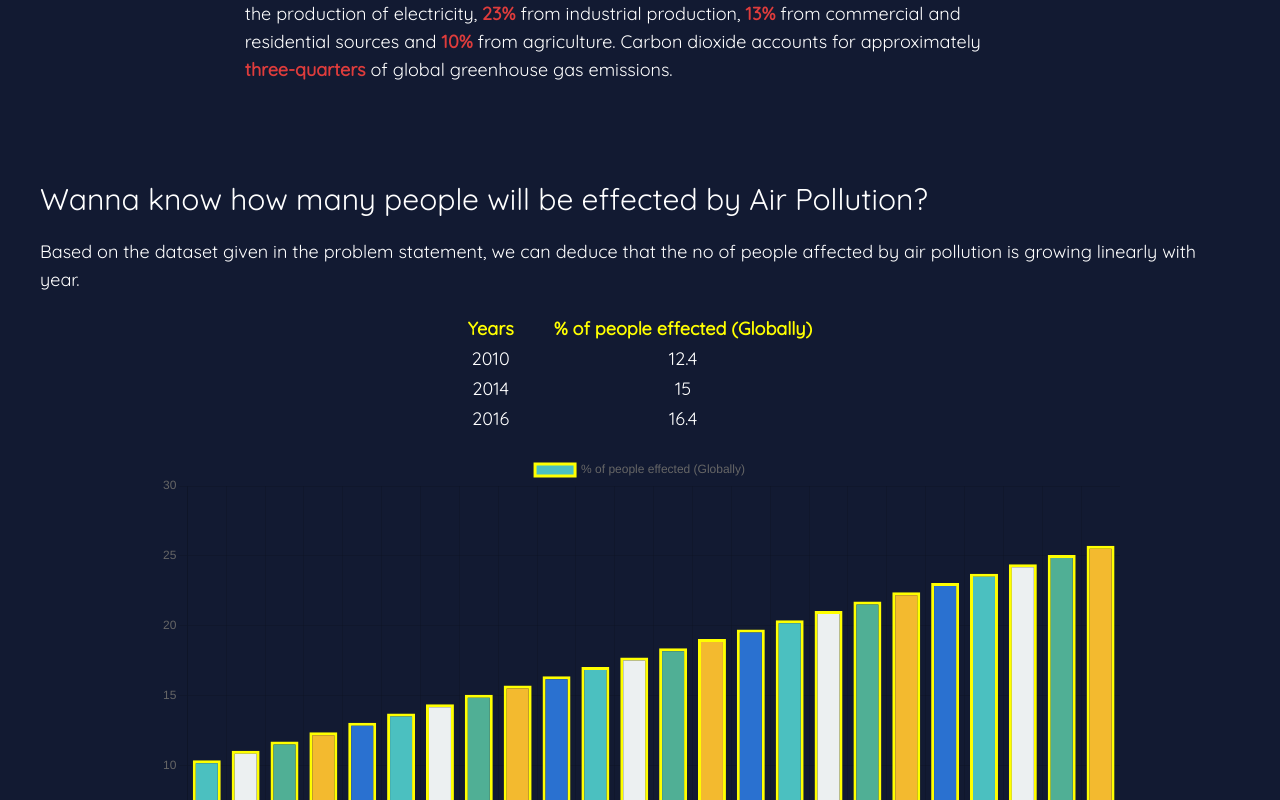
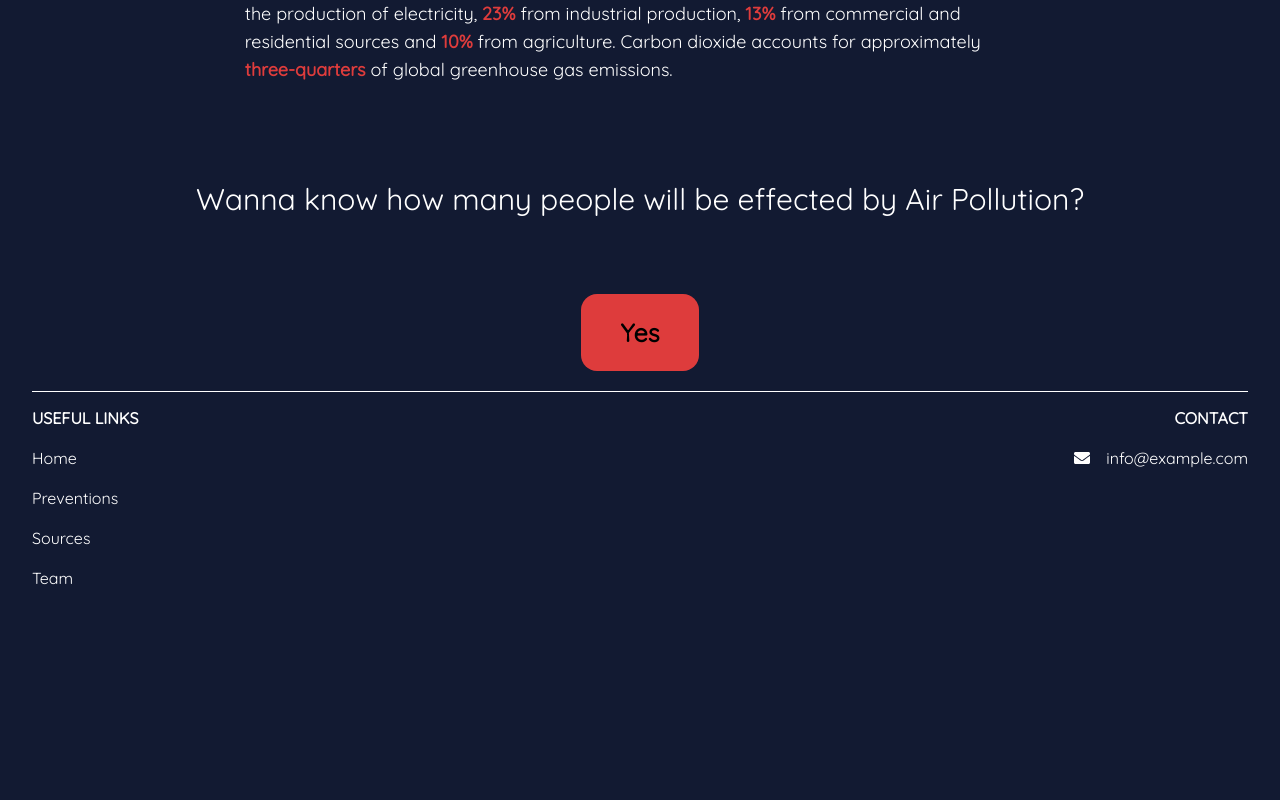
Before and after one commit to ad0rshcodes/air-pollution, a React (Create React App) app: page / in a window 1280 px wide. Shown: the part 1220-2020 px from the top of the page. After the commit the page ends 1840 px from the top, so only its background shows below. Built offline with nearby package versions, Linux system fonts and the light colour scheme.

Commit message:
feat: Add yes button

```diff
--- a/src/components/HomePage.jsx
+++ b/src/components/HomePage.jsx
@@ -1,4 +1,5 @@
 //imports
+import React, { useState } from "react";
 import "../index.css";
 import "../App.css";
 import LandingPage from "./LandingPage";
@@ -7,13 +8,31 @@ import Predictions from "./Predictions";
 
 //HomePage element function
 export default function HomePage() {
+  const [active, setActive] = useState("Hide");
+
   return (
     <>
+
       <LandingPage />
       {/* CO2 level graph from year 2007 to 2021*/}
       <Co2Graph />
       {/* Predictions */}
-      <Predictions />
+      <div className="leadMagnet my-14 sm:px-2">
+        <div className="hp-t leadMagnet-text mb-4">
+          Wanna know how many people will be effected by Air Pollution?
+        </div>
+      </div>
+      <div className="button">
+
+      <button className="bg-red hover:bg-green text-white font-bold py-5 px-10  rounded-2xl" onClick={()=> setActive("Show") }>
+          Yes
+      </button>
+
+      </div>
+      <div>
+      {active === "Show" && <Predictions /> }
+      {active === "Hide" && <></>}
+      </div>
     </>
   );
 }
--- a/src/components/Predictions.jsx
+++ b/src/components/Predictions.jsx
@@ -1,7 +1,7 @@
 //imports
 import React, { useState } from "react";
 import BarChart from "./BarChart";
-
+import HomePage from "./HomePage";
 //Predictions for year 2007 to 2030.
 export default function Predictions() {
   let years = [];
@@ -12,6 +12,8 @@ export default function Predictions() {
     let pred = (2 / 3) * (i - 2016) + 16.4;
     predictions.push(pred);
   }
+
+
   console.log(years);
   console.log(predictions);
   //graph datasets
@@ -34,11 +36,10 @@ export default function Predictions() {
     ],
   });
   return (
-    <div>
+    <>
+    <div >
       <div className="leadMagnet my-14 sm:px-2">
-        <div className="leadMagnet-text mb-4">
-          Wanna know how many people will be effected by Air Pollution?
-        </div>
+
         <div className="text-lg">
           Based on the dataset given in the problem statement, we can deduce
           that the no of people affected by air pollution is growing linearly
@@ -196,5 +197,6 @@ export default function Predictions() {
         </div>
       </div>
     </div>
+    </>
   );
 }
--- a/src/index.css
+++ b/src/index.css
@@ -123,3 +123,13 @@ body {
 .pp {
   flex-wrap: wrap;
 }
+.button{
+  color:black;
+  margin: auto;
+  font-size: 25px;
+  padding-bottom: 20px;
+}
+.hp-t{
+  text-align: center;
+
+}
--- a/tailwind.config.js
+++ b/tailwind.config.js
@@ -7,7 +7,8 @@ module.exports = {
       'darkblue' : '#1a374d',
       'light' : '#b1d0e0',
       'blue' : '#6998ab',
-      'red' : '#ff0000'
+      'red' : '#de3c3c',
+      'green': '#74c468'
     },
     extend: {},
   },
```
